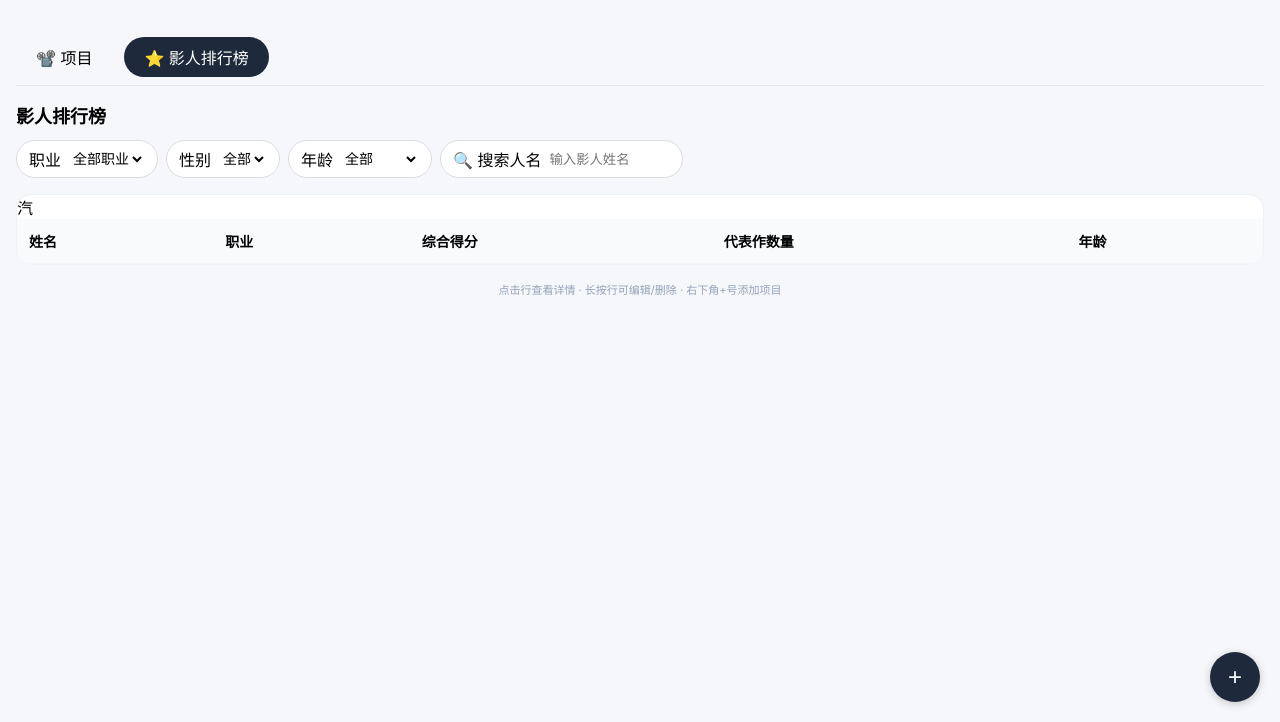
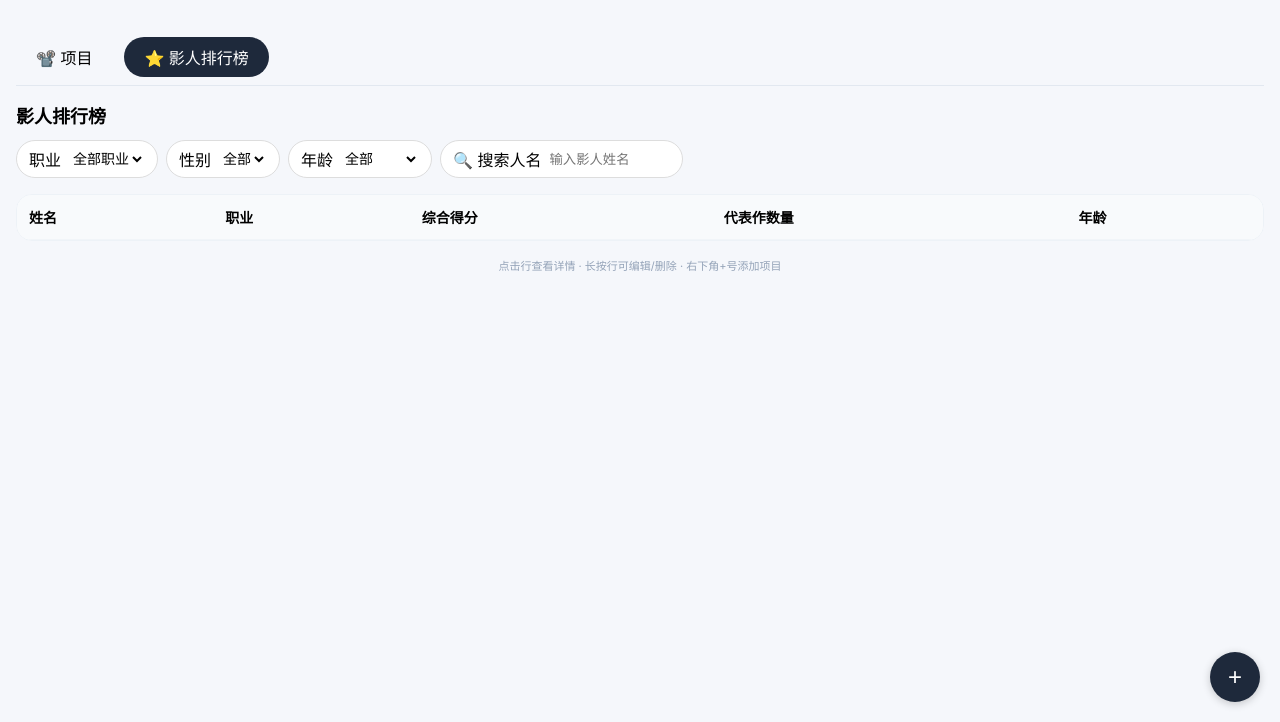
Before and after one commit to vapour75/movie-db, a plain HTML site: page index.html in a window 1280 px wide. Both pictures are taken after a click on the button "⭐ 影人排行榜". Shown: the part 78-800 px from the top of the page. Drawn offline with nearby package versions, Linux system fonts and the light colour scheme; no server answers.

Commit message:
Update index.html

```diff
--- a/index.html
+++ b/index.html
@@ -140,7 +140,7 @@
                 <div class="filter-group"><label>🔍 搜索人名</label><input type="text" id="peopleSearchInput" placeholder="输入影人姓名" style="border:none; background:none; outline:none; width:120px;"></div>
             </div>
         </div>
-        <div class="table-wrapper"><table class="people-table"><thead>汽<th>姓名</th><th>职业</th><th>综合得分</th><th>代表作数量</th><th>年龄</th></tr></thead><tbody id="peopleTableBody"></tbody></table></div>
+        <div class="table-wrapper"><table class="people-table"><thead><tr><th>姓名</th><th>职业</th><th>综合得分</th><th>代表作数量</th><th>年龄</th></tr></thead><tbody id="peopleTableBody"></tbody></table></div>
     </div>
     <footer>点击行查看详情 · 长按行可编辑/删除 · 右下角+号添加项目</footer>
 </div>
```
